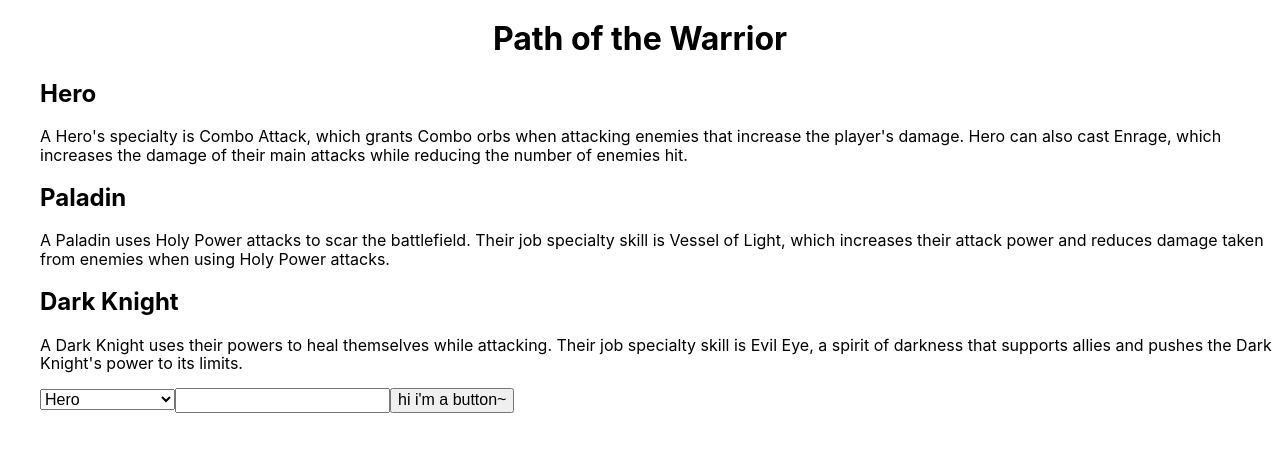
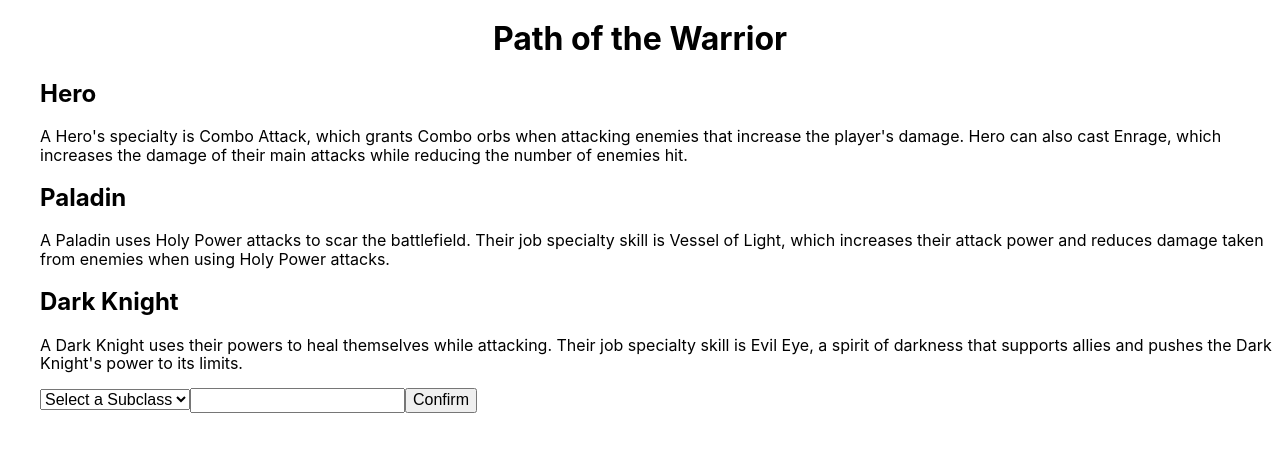
Before and after one commit to MandeepKMann/mandeepMannProjectThree, a React (Create React App) app: page / in a window 1280 px wide. Shown: the top 452 px of the page. Built offline with nearby package versions, Linux system fonts and the light colour scheme.

Commit message:
fixed deployment issues

```diff
--- a/src/Form.js
+++ b/src/Form.js
@@ -1,4 +1,4 @@
-const Form = ({handleChange, userInput, handleSubmit}) => {
+const Form = ({handleChange, userSelectedInput, userTextInput, handleSubmit}) => {
     return (
         <form onSubmit={handleSubmit}>
             <label htmlFor="userSelection"></label>
@@ -6,9 +6,9 @@ const Form = ({handleChange, userInput, handleSubmit}) => {
                 onChange={handleChange}
                 name="userSelection"
                 id="userSelection"
-                value={userInput}
+                value={userSelectedInput}
             >
-                <option value="" disabled>Pick a Subclass</option>
+                <option value="" disabled>Select a Subclass</option>
                 <option value="Hero">Hero</option>
                 <option value="Paladin">Paladin</option>
                 <option value="Dark Knight">Dark Knight</option>
@@ -20,10 +20,10 @@ const Form = ({handleChange, userInput, handleSubmit}) => {
                 onChange={handleChange}
                 type="text"
                 id="userCharName"
-                value={userInput}
+                value={userTextInput}
              />
 
-             <button type="submit">hi i'm a button~</button>
+             <button type="submit">Confirm</button>
         </form>
     )
 }
--- a/src/WarriorList.js
+++ b/src/WarriorList.js
@@ -1,6 +1,6 @@
 import warriors from "./warriors.js";
 
-import hero from "./assets/warriorsAssets/hero.png"
+// import hero from "./assets/warriorsAssets/hero.png"
 
 const WarriorList = () => {
     return (
```
Also changed, not shown: src/App.js (+2 -27 lines).
